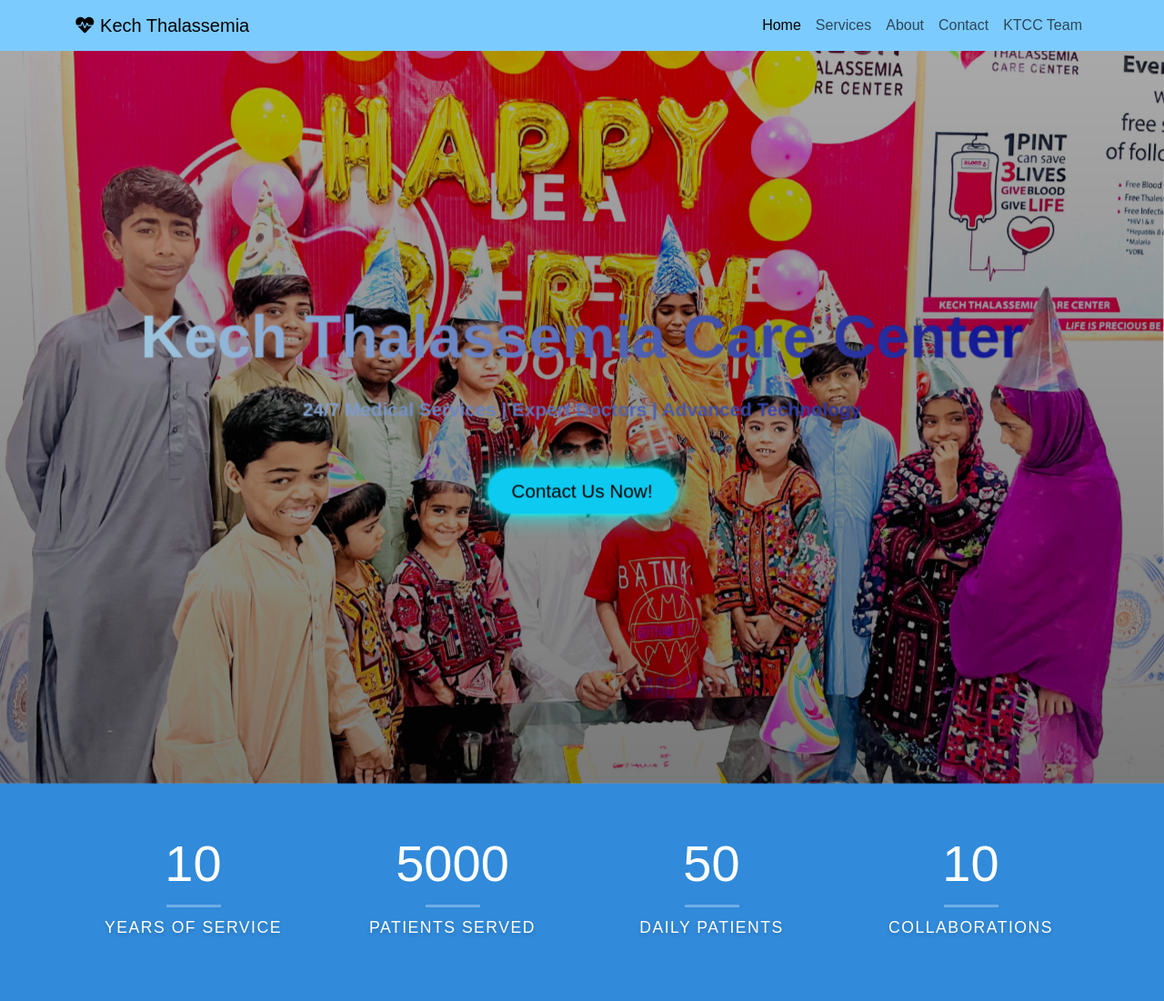
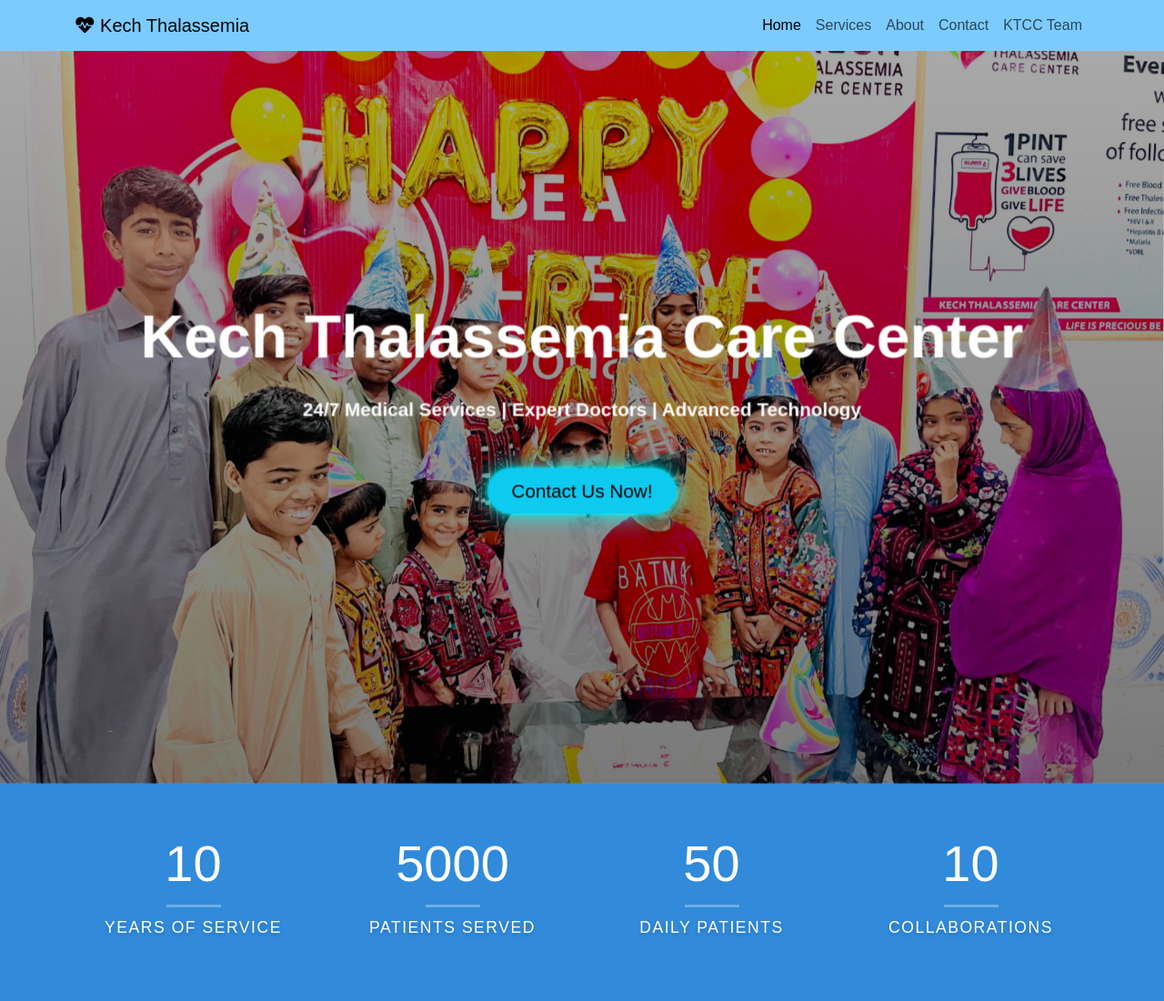
Before and after one commit to Kinglobaloch/kech-thalassemia, a Flask app: page / in a window 1280 px wide. Shown: the top 1101 px of the page at 91% size. Run offline with Flask 3, Linux system fonts and the light colour scheme.

Commit message:
Update home.html

```diff
--- a/templates/home.html
+++ b/templates/home.html
@@ -6,8 +6,8 @@
 <!-- Hero Section -->
 <section class="hero-section d-flex align-items-center mt-5">
     <div class="container text-center text-white">
-        <h1 class="display-3 font-weight-bold mb-4 animate__animated animate__fadeInDown" style="font-weight: 600; background:linear-gradient(to right, #add8e6, #00008b); background-clip:text; color:transparent;">Kech Thalassemia Care Center</h1>
-        <p class="lead mb-5 animate__animated animate__fadeInUp" style="font-weight: 600; background:linear-gradient(to right, #add8e6, #00008b); background-clip:text; color:transparent;" >24/7 Medical Services | Expert Doctors | Advanced
+        <h1 class="display-3 font-weight-bold mb-4 animate__animated animate__fadeInDown" style="font-weight: 600;color:white:">Kech Thalassemia Care Center</h1>
+        <p class="lead mb-5 animate__animated animate__fadeInUp"  style="font-weight: 600;color:white:">24/7 Medical Services | Expert Doctors | Advanced
             Technology</p>
         <a href="{{ url_for('redirect_whatsapp') }}">
             <button
```
